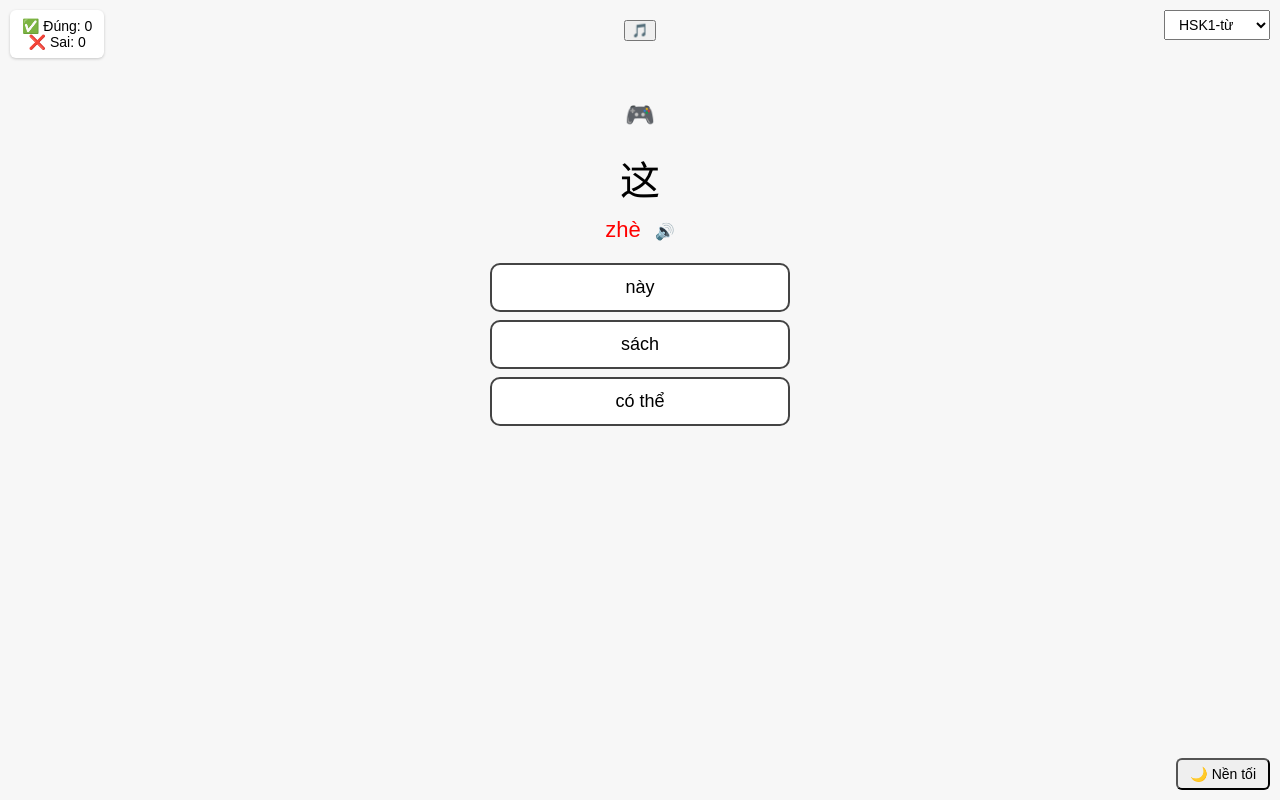
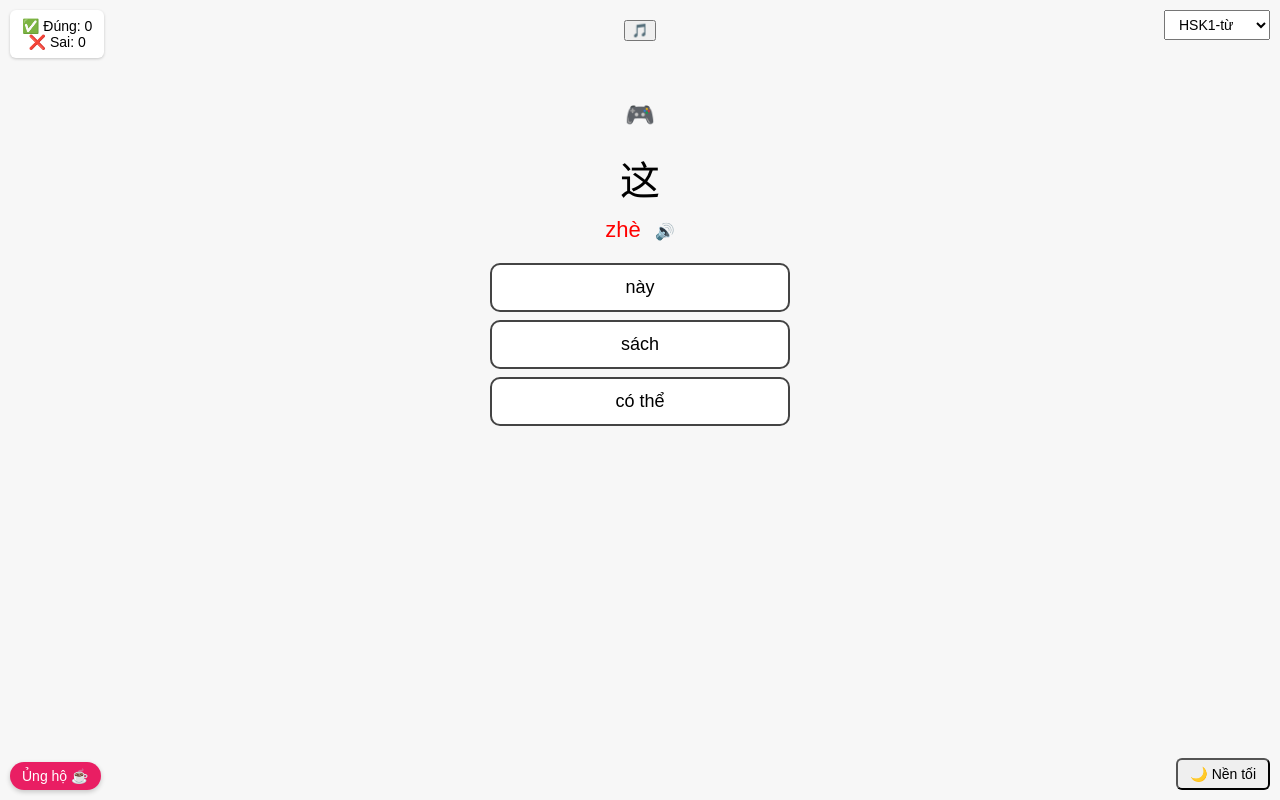
Before and after one commit to bangkenda/my-website, a plain HTML site: page 学习中文/Game.html in a window 1280 px wide. Drawn offline with Linux system fonts and the light colour scheme.

Commit message:
feat: donate

```diff
--- a/学习中文/Game.html
+++ b/学习中文/Game.html
@@ -128,6 +128,27 @@
       font-size: 16px;
       display: none;
     }
+
+    #donateBtn {
+      position: fixed;
+      bottom: 10px;
+      left: 10px;
+      padding: 6px 12px;
+      border-radius: 20px;
+      font-size: 14px;
+      text-decoration: none;
+      z-index: 1000;
+      box-shadow: 0 2px 5px rgba(0,0,0,0.2);
+      transition: background 0.3s, color 0.3s;
+      background-color: #e91e63;
+      color: white;
+    }
+
+    body.dark #donateBtn {
+      background-color: #ff4081;
+      color: #fff;
+    }
+
   </style>
 </head>
 <body>
@@ -322,5 +343,6 @@
   <audio id="wrongSound">
     <source src="wrong.mp3" type="audio/mp3">
   </audio>
+  <a href="https://me.momo.vn/MRIBTbs5FesoCVFqumfnCd" target="_blank" id="donateBtn">Ủng hộ ☕</a>
 </body>
 </html>
```
Also changed, not shown: 学习中文/donate-qr.png (added).
